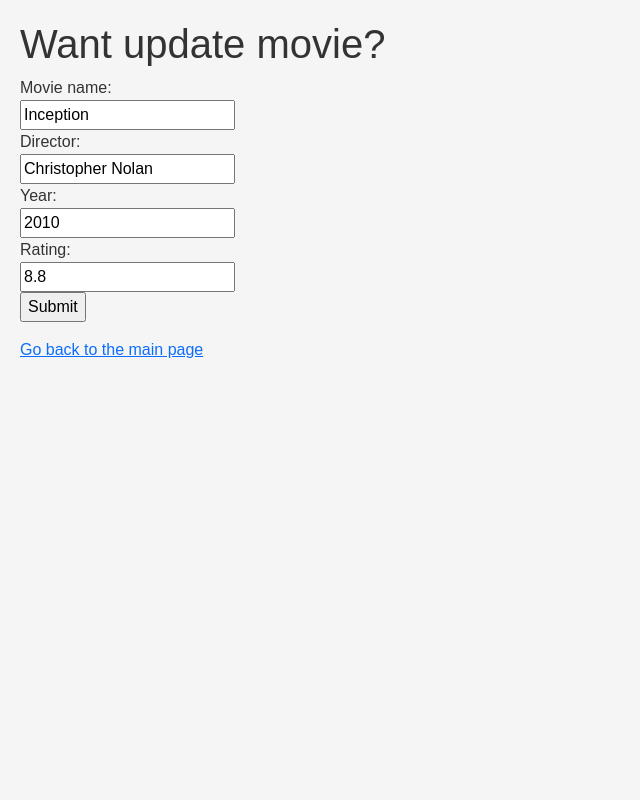
After one commit to IuliiaKrapivin/movieweb_app, a Flask app: page /users/1/update_movie/1 in a window 1280 px wide. The commit adds this page. Shown: the whole page, without its empty margins (0-640 px from the left). Run offline with Flask 3, Linux system fonts and the light colour scheme.

Commit message:
final commit

```diff
--- a/app.py
+++ b/app.py
@@ -1,5 +1,6 @@
 from flask import Flask, render_template, request, redirect, url_for
 from datamanager.json_data_manager import JSONDataManager
+
 
 app = Flask(__name__)
 data_manager = JSONDataManager('datamanager/users_data.json')
@@ -7,21 +8,28 @@ data_manager = JSONDataManager('datamanager/users_data.json')
 
 @app.route('/users')
 def list_users():
+    """Route renders main page template with all users"""
     users = data_manager.get_all_users()
     return render_template('users.html', users=users)
 
 
 @app.route('/users/<user_id>')
 def list_user_movies(user_id):
-    movies_list = data_manager.get_user_movies(user_id)
-    return render_template('movies.html', user=movies_list, user_id=user_id)
+    """Route renders page template with all movies for chosen user"""
+    try:
+        movies_list = data_manager.get_user_movies(user_id)
+        return render_template('movies.html', user=movies_list, user_id=user_id)
+    except TypeError:
+        return "User with this id doesn't exist"
 
 
 @app.route('/add_user', methods=['GET', 'POST'])
 def add_user():
-
+    """Route renders page template with form for adding new user"""
     if request.method == 'POST':
         user_name = request.form.get('name')
+        if user_name == '':
+            return "User name is empty"
         data_manager.add_user(user_name)
         return redirect(url_for('list_users'))
     return render_template('add_user.html')
@@ -29,15 +37,57 @@ def add_user():
 
 @app.route('/users/<user_id>/add_movie', methods=['GET', 'POST'])
 def add_movie(user_id):
+    """Route renders page template with form for adding new movie for chosen user"""
+    try:
+        if request.method == 'POST':
+            name = request.form.get('name')
+            if name == '':
+                return "Movie name is empty"
+            data_manager.add_movie(user_id, name)
+            return redirect(url_for('list_user_movies', user_id=user_id))
+        return render_template('add_movie.html', user_id=user_id)
+    except TypeError:
+        return "User with this id doesn't exist"
 
-    if request.method == 'POST':
-        name = request.form.get('name')
-        director = request.form.get('director')
-        year = request.form.get('year')
-        rating = request.form.get('rating')
-        data_manager.add_movie(user_id, name, director, year, rating)
+
+@app.route('/users/<user_id>/update_movie/<int:movie_id>', methods=['GET', 'POST'])
+def update_movie(user_id, movie_id):
+    """Route renders page template with form for updating chosen movie for chosen user"""
+    try:
+        user_movies = data_manager.get_user_movies(user_id)  # returns all user movies
+        for movie in user_movies:
+            if movie['id'] == movie_id:  # searching for exact movie by provided id
+                if request.method == 'POST':  # update the movie data if new data sent
+                    name = request.form.get('name')
+                    director = request.form.get('director')
+                    year = request.form.get('year')
+                    rating = request.form.get('rating')
+                    data_manager.update_movie(user_id, movie_id, name, director, year, rating)
+                    return redirect(url_for('list_user_movies', user_id=user_id))
+                return render_template('update_movie.html', movie=movie, movie_id=movie_id, user_id=user_id)
+        return "Movie with this id doesn't exist"
+    except TypeError:
+        return "User with this id doesn't exist"
+
+
+@app.route('/users/<user_id>/delete_movie/<int:movie_id>')
+def delete_movie(user_id, movie_id):
+    """Route for deleting chosen movie for chosen user"""
+    try:
+        data_manager.delete_movie(user_id, movie_id)
         return redirect(url_for('list_user_movies', user_id=user_id))
-    return render_template('add_movie.html', user_id=user_id)
+    except TypeError:
+        return "User or movie with this id doesn't exist"
+
+
+@app.errorhandler(404)
+def not_found_error(error):
+    return render_template('404.html'), 404
+
+
+@app.errorhandler(405)
+def method_not_allowed_error(error):
+    return render_template('405.html'), 405
 
 
 if __name__ == '__main__':
--- a/datamanager/users_data.json
+++ b/datamanager/users_data.json
@@ -1 +1 @@
-[{"1": {"name": "Alice", "movies": [{"id": 1, "name": "Inception", "director": "Christopher Nolan", "year": 2010, "rating": 8.8}, {"id": 2, "name": "The Dark Knight", "director": "Christopher Nolan", "year": 2008, "rating": 9.0}]}}, {"2": {"name": "Bob", "movies": [{"id": 1, "name": "Toy Story", "director": "John Lasseter", "year": 1995, "rating": 8.3}, {"id": 2, "name": "Toy Story 2", "director": "John Lasseter", "year": 1999, "rating": 7.9}, {"id": 3, "name": "Up", "director": "Someone", "year": "2010", "rating": "7.0"}, {"id": 4, "name": "Frozen", "director": "Someone", "year": "2012", "rating": "7.5"}]}}, {"5": {"name": "Julia", "movies": [{"id": 1, "name": "Harry Potter and the Philosopher's Stone", "director": "Chris Columbus", "year": "2001", "rating": "7.6"}]}}]
+[{"1": {"name": "Alice", "movies": [{"id": 1, "name": "Inception", "director": "Christopher Nolan", "year": "2010", "rating": "8.8"}, {"id": 2, "name": "The Dark Knight", "director": "Christopher Nolan", "year": 2008, "rating": 9.0}]}}, {"2": {"name": "Bob", "movies": [{"id": 1, "name": "Toy Story", "director": "John Lasseter", "year": 1995, "rating": 8.3}, {"id": 2, "name": "Toy Story 2", "director": "John Lasseter", "year": "1999", "rating": "7.7"}]}}, {"5": {"name": "Julia", "movies": [{"id": 1, "name": "Harry Potter and the Philosopher's Stone", "director": "Chris Columbus", "year": "2001", "rating": "7.6"}, {"id": 2, "name": "Harry Potter and the Deathly Hallows: Part 2", "director": "David Yates", "year": "2011", "rating": "8.1"}]}}, {"6": {"name": "Rose", "movies": [{"id": 1, "name": "Brave", "director": "Mark Andrews, Brenda Chapman, Steve Purcell", "year": "2012", "rating": 7.1}]}}, {"7": {"name": "Tom", "movies": []}}]
--- /dev/null
+++ b/static/style.css
@@ -0,0 +1,30 @@
+body {
+    font-family: Arial, sans-serif;
+    background-color: #F5F5F5;
+    padding: 20px;
+    color: #333;
+}
+
+.h1 {
+    text-align: center;
+    color: #4F4F4F;
+}
+
+.user {
+    text-align: center;
+    list-style-type: none;
+    background-color: #FFF;
+    border: 1px solid #DDD;
+    padding: 20px;
+    margin-bottom: 20px;
+    border-radius: 8px;
+}
+
+.movie {
+    list-style-type: none;
+    background-color: #FFF;
+    border: 1px solid #DDD;
+    padding: 20px;
+    margin-bottom: 20px;
+    border-radius: 8px;
+}
--- a/templates/add_user.html
+++ b/templates/add_user.html
@@ -1,6 +1,10 @@
 <html>
 <head>
     <title>What's your name?</title>
+    <link href="https://cdn.jsdelivr.net/npm/bootstrap@5.3.1/dist/css/bootstrap.min.css"
+        rel="stylesheet" integrity="sha384-4bw+/aepP/YC94hEpVNVgiZdgIC5+VKNBQNGCHeKRQN+PtmoHDEXuppvnDJzQIu9"
+              crossorigin="anonymous">
+    <link rel="stylesheet" href="{{ url_for('static', filename='style.css') }}">
 </head>
 <body>
     <h1>Want add new user?</h1>
@@ -9,5 +13,6 @@
       <input type="text" id="name" name="name"><br>
       <input type="submit" value="Submit">
     </form>
+    <a href="http://127.0.0.1:5000/users">Go back to the main page</a>
 </body>
 </html>
--- /dev/null
+++ b/templates/update_movie.html
@@ -0,0 +1,24 @@
+<html>
+<head>
+    <title>Update movie</title>
+    <link href="https://cdn.jsdelivr.net/npm/bootstrap@5.3.1/dist/css/bootstrap.min.css"
+        rel="stylesheet" integrity="sha384-4bw+/aepP/YC94hEpVNVgiZdgIC5+VKNBQNGCHeKRQN+PtmoHDEXuppvnDJzQIu9"
+              crossorigin="anonymous">
+    <link rel="stylesheet" href="{{ url_for('static', filename='style.css') }}">
+</head>
+<body>
+    <h1>Want update movie?</h1>
+      <form method="POST" action="{{ url_for('update_movie', user_id=user_id, movie_id=movie_id) }}">
+      <label for="name">Movie name:</label><br>
+      <input type="text" id="name" name="name" value="{{ movie.name }}"><br>
+      <label for="director">Director:</label><br>
+      <input type="text" id="director" name="director" value="{{ movie.director }}"><br>
+      <label for="year">Year:</label><br>
+      <input type="text" id="year" name="year" value="{{ movie.year }}"><br>
+      <label for="rating">Rating:</label><br>
+      <input type="text" id="rating" name="rating" value="{{ movie.rating }}"><br>
+      <input type="submit" value="Submit">
+    </form>
+    <a href="http://127.0.0.1:5000/users">Go back to the main page</a>
+</body>
+</html>
```
Also changed, not shown: datamanager/data_manager_interface.py (+17 -1 lines), datamanager/json_data_manager.py (+72 -20 lines), templates/404.html (added, +14 -0 lines), templates/405.html (added, +14 -0 lines), templates/add_movie.html (+5 -6 lines), templates/movies.html (+8 -3 lines), templates/users.html (+9 -5 lines).
